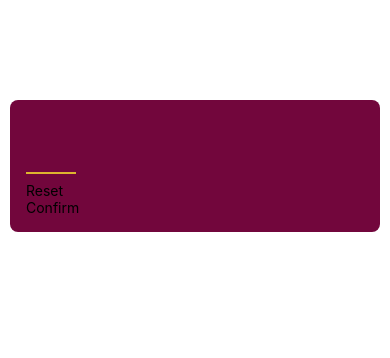
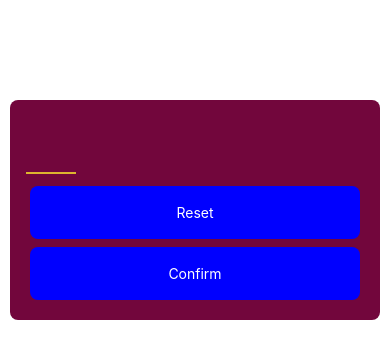
Before and after one commit to YitayalT/guss-number-react-native-app, a React Native app: screen / in a window 390 px wide. Shown: the top 358 px of the page. Built offline with nearby package versions, Linux system fonts and the light colour scheme.

Commit message:
styling buttons

```diff
--- a/components/PrimaryButton.js
+++ b/components/PrimaryButton.js
@@ -1,12 +1,34 @@
+import { View, Text, Pressable, StyleSheet } from "react-native";
 
-import { View, Text } from 'react-native'
+const PrimaryButton = ({ children }) => {
+  const pressHandler = () => {
+    console.log("pressed!");
+  };
+  return (
+    <View style={styles.buttonOuterContainer}>
+      <Pressable style = {styles.buttonInnerContainer} onPress={pressHandler} android_ripple={{ color: "gray" }}>
+        <Text style={styles.butonText}>{children}</Text>
+      </Pressable>
+    </View>
+  );
+};
 
-const PrimaryButton = ({children}) => {
-  return (
-    <View>
-        <Text>{children}</Text>
-    </View>
-  )
-}
-
-export default PrimaryButton
+const styles = StyleSheet.create({
+  buttonOuterContainer:{
+    borderRadius: 8,
+    margin: 4,
+    overflow:'hidden'
+  },
+  buttonInnerContainer: {
+    backgroundColor: "blue",
+    paddingVertical: 8,
+    paddingHorizontal: 16,
+    elevation: 2,
+  },
+  butonText: {
+    color: "white",
+    textAlign: "center",
+    paddingVertical: 10,
+  },
+});
+export default PrimaryButton;
--- a/screens/StartGameScreen.jsx
+++ b/screens/StartGameScreen.jsx
@@ -4,12 +4,18 @@ import PrimaryButton from "../components/PrimaryButton";
 const StartGameScreen = () => {
   return (
     <View style={styles.inputContainer}>
-      <TextInput style={styles.numberInput} maxLength={2}/>
+      <TextInput
+        style={styles.numberInput}
+        maxLength={2}
+        keyboardType="number-pad"
+        autoCapitalize="none"
+      autoCorrect = {false}
+      />
       <PrimaryButton>
-       <Text>Reset</Text>
+        <Text>Reset</Text>
       </PrimaryButton>
       <PrimaryButton>
-       <Text>Confirm</Text>
+        <Text>Confirm</Text>
       </PrimaryButton>
     </View>
   );
@@ -28,13 +34,13 @@ const styles = StyleSheet.create({
     height: 50,
     width: 50,
     fontSize: 32,
-    borderBottomColor: '#ddb52f',
+    borderBottomColor: "#ddb52f",
     borderBottomWidth: 2,
-    color: '#ddb52f',
-    marginVertical:8,
-    fontWeight: 'bold',
-    textAlign: 'center'
-  }
+    color: "#ddb52f",
+    marginVertical: 8,
+    fontWeight: "bold",
+    textAlign: "center",
+  },
 });
 
 export default StartGameScreen;
```
